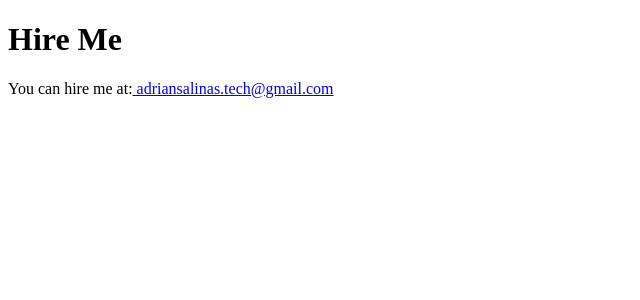
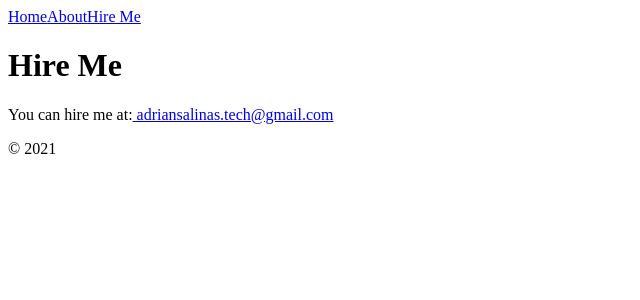
Before and after one commit to a-dri-an-S/next-practice, a Next.js app: page /hireme in a window 1280 px wide. Shown: the top 300 px of the page, without its empty margins (0-640 px from the left). Built offline with nearby package versions, Linux system fonts and the light colour scheme.

Commit message:
added Layout component for Header + Footer, Nav Links w/ page routes in Header

```diff
--- /dev/null
+++ b/components/Layout.js
@@ -0,0 +1,17 @@
+import Link from 'next/link'
+
+export default ({ children, title }) => (
+    <div>
+        <header>
+            <Link href="/"><a>Home</a></Link>
+            <Link href="/about"><a>About</a></Link>
+            <Link href="/hireme"><a>Hire Me</a></Link>
+
+        </header>
+
+        <h1>{ title }</h1>
+        { children }
+
+        <footer>&copy; {new Date().getFullYear()}</footer>
+    </div>
+)
--- a/pages/hireme.js
+++ b/pages/hireme.js
@@ -1,10 +1,12 @@
+import Link from 'next/link';
+import Layout from '../components/Layout';
+
 const HireMe = () => (
-    <div>
-        <h1>Hire Me</h1>
+    <Layout title ="Hire Me">
         <p>You can hire me at:
             <a href="mailto:adriansalinas.tech@gmail.com"> adriansalinas.tech@gmail.com</a>
         </p>
-    </div>
+    </Layout>
 )
 
 export default HireMe
--- a/pages/index.js
+++ b/pages/index.js
@@ -1,15 +1,15 @@
 import Link from 'next/link'
+import Layout from '../components/Layout';
 
 const Index = () => (
-    <div>
-        <h1>Home</h1>
+    <Layout title="Home">
         <Link href="/about">
             <a>Go to About Page</a>
         </Link>
         <p>
             Welcome to the home page
         </p>
-    </div>
+    </Layout>
 )
 
 export default Index;
```
Also changed, not shown: pages/about.js (+4 -4 lines).
